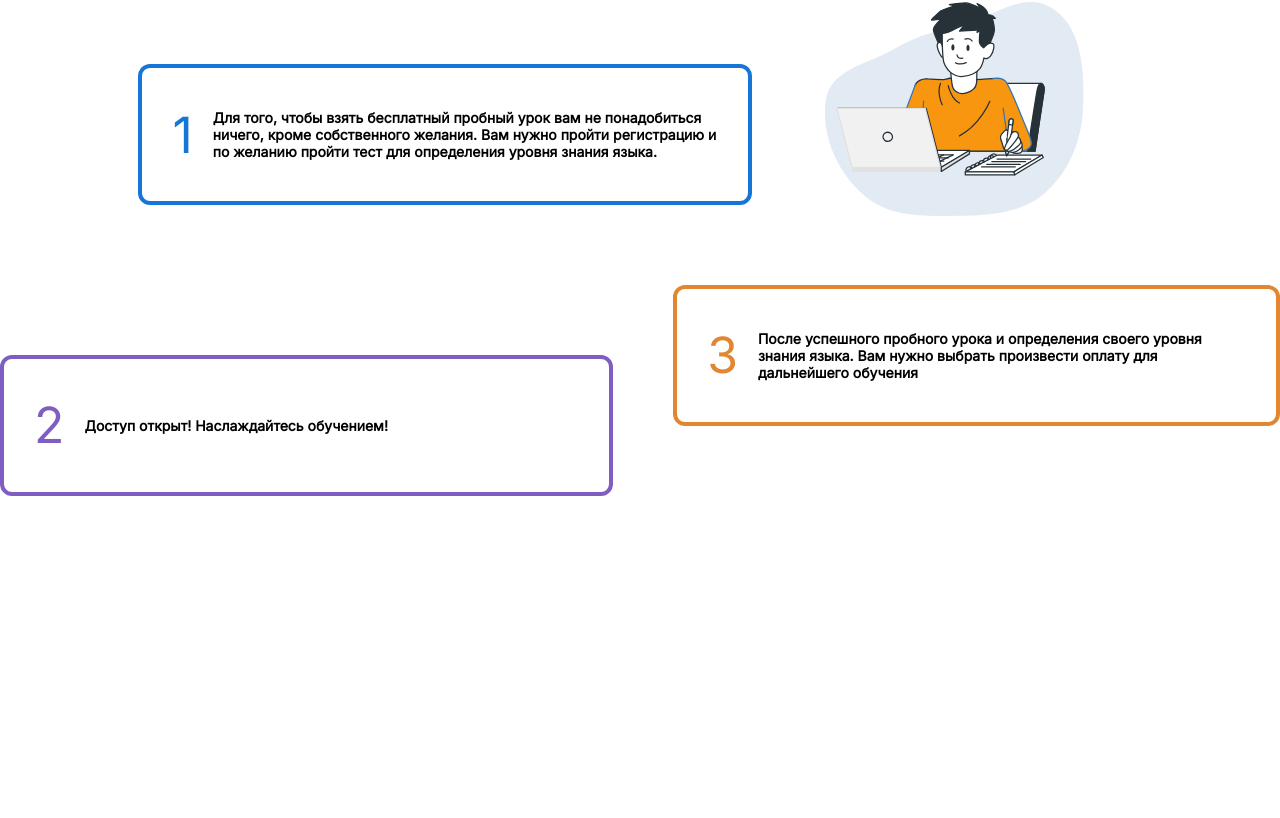
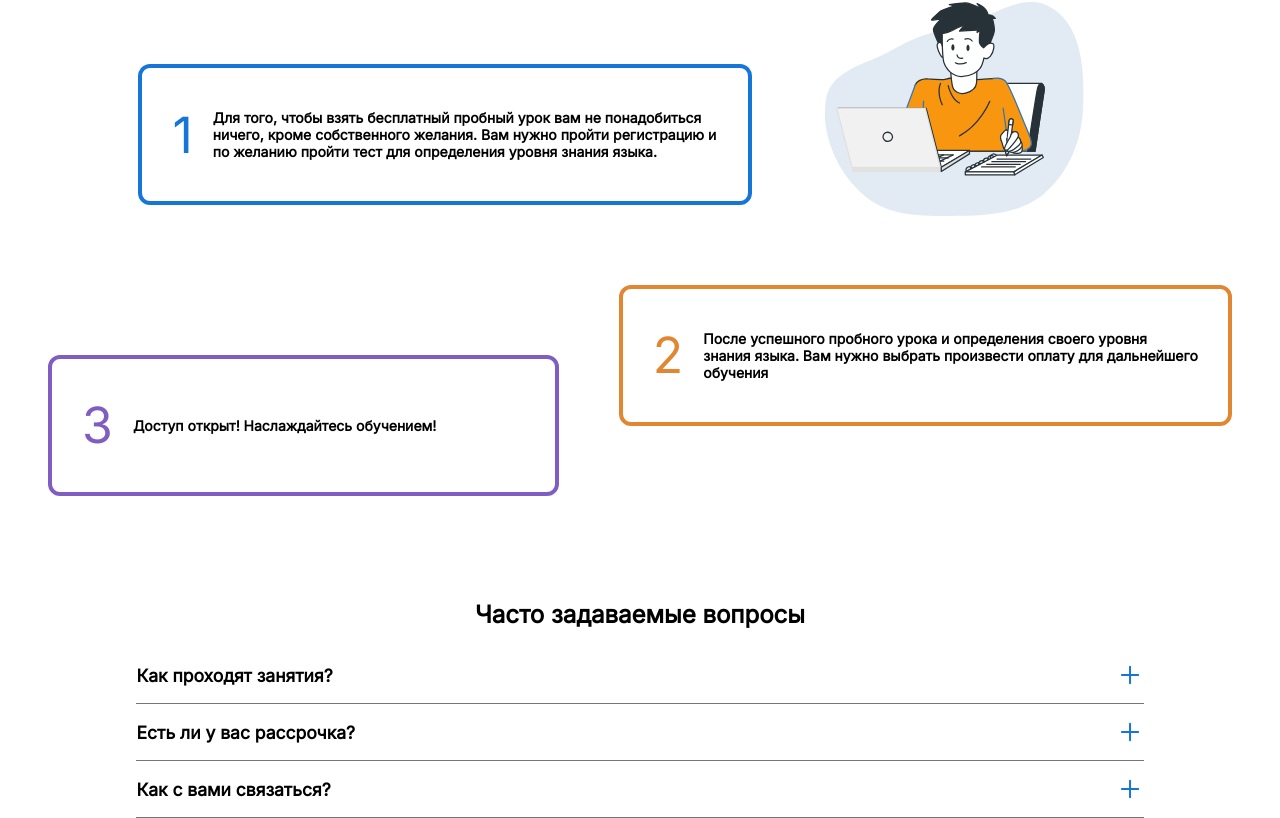
Before and after one commit to DiyazMukhanov/langy-website, a Next.js app: page / in a window 1280 px wide. Shown: the part 1964-2782 px from the top of the page. Before the commit the page ends 2460 px from the top, so only its background shows below. Built offline with nearby package versions, Linux system fonts and the light colour scheme.

Commit message:
Продолжение вёрстки лэндинга

```diff
--- a/layouts/landing/HowCard.jsx
+++ b/layouts/landing/HowCard.jsx
@@ -1,9 +1,9 @@
 import styles from './HowCard.module.scss'
 import classNames from "classnames"
 
-export default function HowCard({ number, text, color }) {
+export default function HowCard({ number, text, color, type }) {
    return (
-    <div className={classNames(styles.card, styles[color])}>
+    <div className={classNames(styles.card, styles[color], styles[type])}>
         <div className={classNames(styles.number, styles[color])}>{number}</div>
         <div className={styles.text}>{text}</div>
     </div>
--- a/layouts/landing/HowCard.module.scss
+++ b/layouts/landing/HowCard.module.scss
@@ -33,3 +33,7 @@
     color: var(--color-black);
     font-weight: bold;
 }
+
+.small {
+    width: 31.625em;
+}
--- a/layouts/landing/Landing.js
+++ b/layouts/landing/Landing.js
@@ -7,14 +7,43 @@ import Laptop from '../../public/images/Laptop.svg'
 import DropOne from '../../public/images/drop-1.svg'
 import DropTwo from '../../public/images/drop-2.svg'
 import Man from '../../public/images/Man.svg'
+import Plus from '../../public/images/Plus.svg'
+import X from '../../public/images/X.svg'
 import { Typography } from '@/components/Typography'
 import { Button } from '@/components/Button'
 import Advantage from './Advantage'
 import Container from '@/components/Container'
 import AdvantageCard from './AdvantageCard'
 import HowCard from './HowCard'
+import { useState } from 'react'
 
 export default function Landing() {
+  const [frequentOpenedId, setFrequentOpenedId] = useState(null)
+  const frequentQuestions = [
+    {
+      id: 1,
+      question: 'Как проходят занятия?',
+      answer: 'Все очень легко! Шаг за шагом вы переходите от урока к уроку выполняя упражнения по грамматике, чтению, письму, чтению и переходите к тесту.'
+    },
+    {
+      id: 2,
+      question: 'Есть ли у вас рассрочка?',
+      answer: 'Рассрочки нет. Но стоимость подписки доступна широкой массе студентов'
+    },
+    {
+      id: 3,
+      question: 'Как с вами связаться?',
+      answer: 'Перейдите по ссылке "Служба поддержки" внизу или в личном кабинете. Оставьте заявку, администратор обязательно ответит вам'
+    }
+  ]
+
+  const questionHandler = (id) => {
+    if(frequentOpenedId === id) {
+      setFrequentOpenedId(null)
+    } else {
+      setFrequentOpenedId(id)
+    }
+  }
 
     return (
       <Container>
@@ -143,15 +172,16 @@ export default function Landing() {
 
         <div className={styles.howcardTwo}>
         <HowCard
-          number='2'
+          number='3'
           text='Доступ открыт!
           Наслаждайтесь обучением!'
           color='purple'
+          type='small'
           />
         </div>
 
            <HowCard
-          number='3'
+          number='2'
           text='После успешного пробного урока и определения  своего уровня знания языка. Вам нужно выбрать произвести оплату для дальнейшего обучения'
           color='orange'
           />
@@ -159,6 +189,31 @@ export default function Landing() {
         </div>
       </section>
 
+      <section className={styles.frequentQuestionsSection}>
+        <div className={styles.questionsHeading}>
+          <Typography size='small' element='h2'>Часто задаваемые вопросы </Typography>
+        </div>
+        <div className={styles.questionsContainer}>
+          {frequentQuestions.map(item => (
+            <div className={styles.questionBlock}>
+              <div className={styles.questionWithPlus}>
+              <p className={styles.question}>{item.question}</p>
+
+              <Image
+                priority
+                src={frequentOpenedId === item.id ? X: Plus}
+                className={styles.questionButton}
+                onClick={() => questionHandler(item.id)}
+              />
+              </div>
+              {frequentOpenedId === item.id && (
+                <p className={styles.answer}>{item.answer}</p>
+              )}
+            </div>
+          ))}
+        </div>
+      </section>
+
       </Container>
     )
   }
--- a/layouts/landing/Landing.module.scss
+++ b/layouts/landing/Landing.module.scss
@@ -202,6 +202,49 @@
     justify-content: center;
 }
 
+.howWorks {
+    padding-bottom: 6.25em;
+}
+
 .howcardTwo {
     margin-top: 70px;
 }
+
+.questionsHeading {
+    display: flex;
+    justify-content: center;
+}
+
+.frequentQuestionsSection {
+    display: flex;
+    flex-direction: column;
+    align-items: center;
+}
+
+.questionsContainer {
+    // border: solid red 1px;
+    width: 71.9375em;
+}
+
+.questionBlock {
+     border-bottom: solid var(--color-dark-grey) 1px;
+}
+
+.question {
+    font-size: 1.25em;
+    font-weight: bold;
+}
+
+.questionWithPlus {
+    display: flex;
+    align-items: center;
+    justify-content: space-between;
+}
+
+.answer {
+    font-weight: bold;
+}
+
+.questionButton {
+    cursor: pointer;
+}
```
Also changed, not shown: public/images/Plus.svg (added), public/images/X.svg (added).
